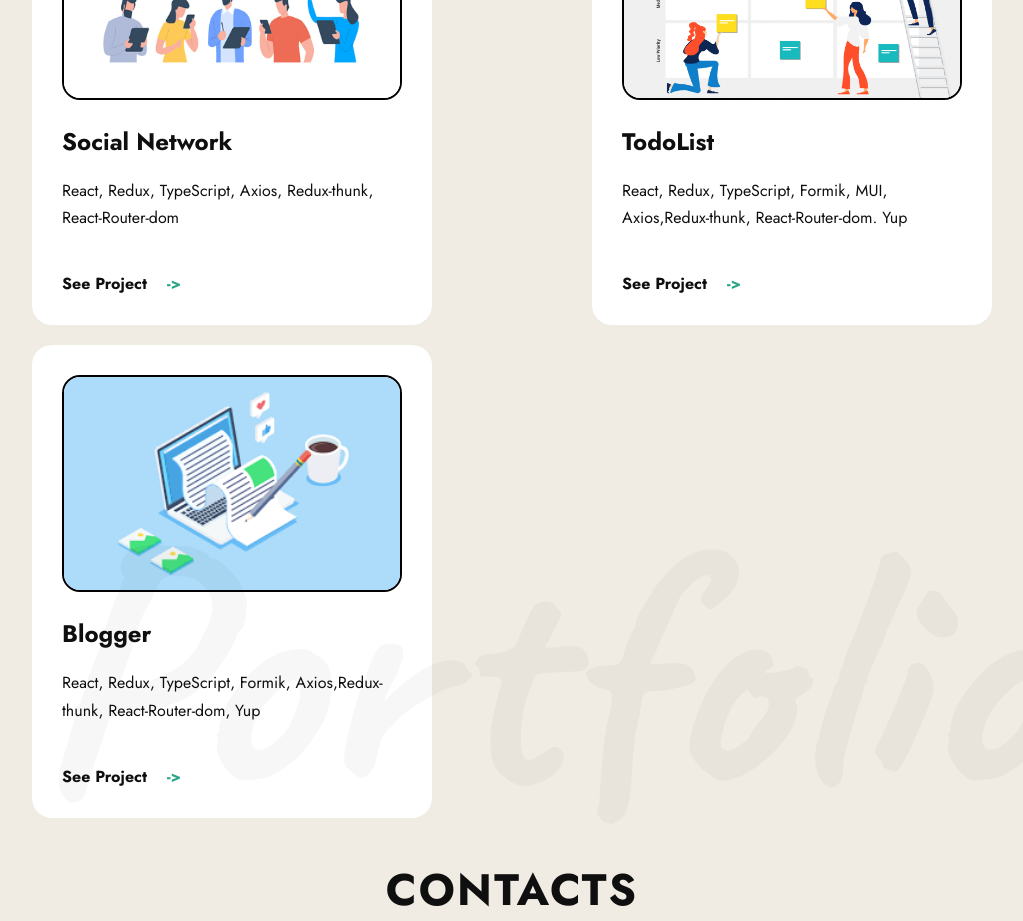
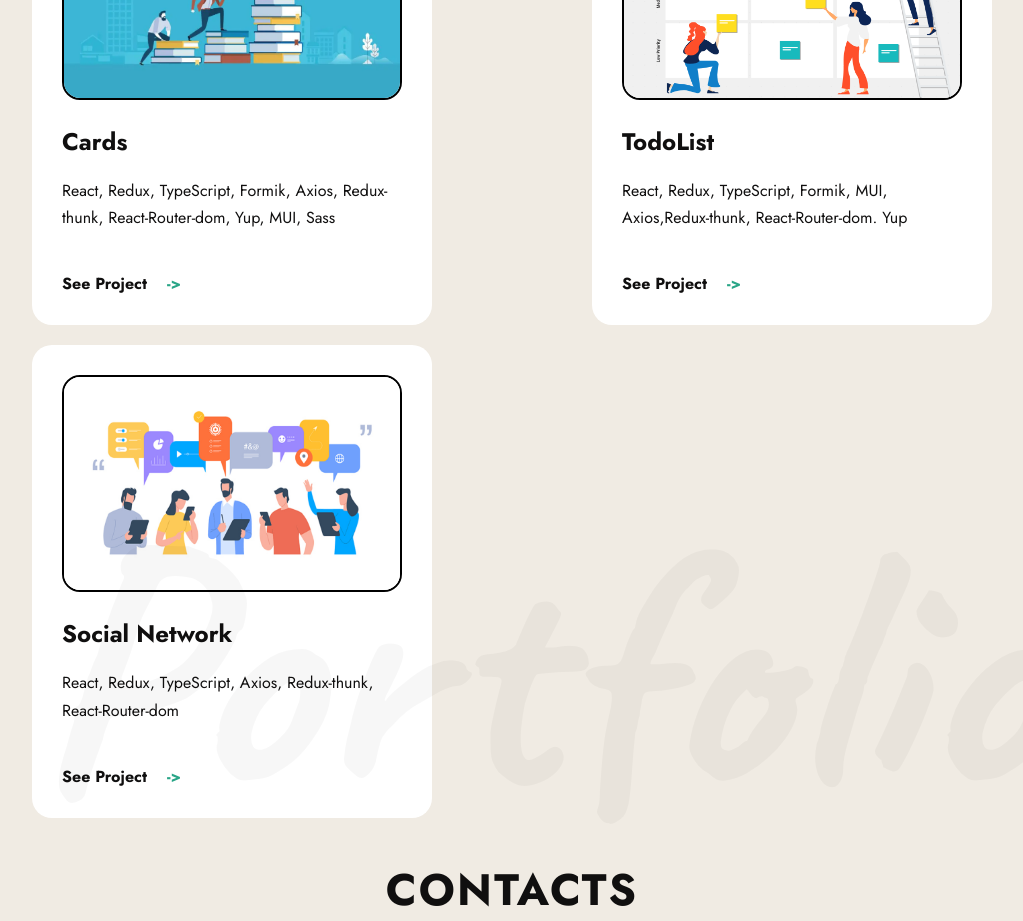
Before and after one commit to Stemmy287/Portfolio, a React (Create React App) app: page / in a window 1280 px wide. Shown: the part 2020-2941 px from the top of the page, without its empty margins (128-1151 px from the left). Built offline with nearby package versions, Linux system fonts and the light colour scheme.

Commit message:
feat: add new portfolio case

```diff
--- a/src/common/utils/svgPropUtil.tsx
+++ b/src/common/utils/svgPropUtil.tsx
@@ -1,7 +1,7 @@
 import React from "react";
 import socNet from '../icons/social-network-app.png'
 import todoList from '../icons/feature-pic-todo-list-blog.png'
-import blogger from '../icons/images.png'
+import cards from '../icons/Learning.jpg.webp'
 
 export const SvgPropUtil = (svgName: string) => {
   return (
@@ -35,7 +35,7 @@ export const imagePropUtil = (imageName: string) => {
         <img src={socNet} alt=""/>) ||
     (imageName === 'todoList' &&
         <img src={todoList} alt=""/>) ||
-    (imageName === 'blogger' &&
-        <img src={blogger} alt=""/>)
+    (imageName === 'cards' &&
+        <img src={cards} alt=""/>)
   )
 }
--- a/src/components/portfolio/Portfolio.tsx
+++ b/src/components/portfolio/Portfolio.tsx
@@ -10,10 +10,10 @@ export const Portfolio = () => {
   const [projects, setProjects] = useState([
     {
       id: 1,
-      title: 'Social Network',
-      description: 'React, Redux, TypeScript, Axios, Redux-thunk, React-Router-dom',
-      img: 'socNet',
-      link: 'https://stemmy287.github.io/samurai-way/'
+      title: 'Cards',
+      description: ' React, Redux, TypeScript, Formik, Axios, Redux-thunk, React-Router-dom, Yup, MUI, Sass',
+      img: 'cards',
+      link: 'https://viziter25.github.io/cards/'
     },
     {
       id: 2,
@@ -24,12 +24,11 @@ export const Portfolio = () => {
     },
     {
       id: 3,
-      title: 'Blogger',
-      description: ' React, Redux, TypeScript, Formik, Axios,Redux-thunk, React-Router-dom, Yup',
-      img: 'blogger',
-      link: 'https://stemmy287.github.io/blogger/'
-    },
-
+      title: 'Social Network',
+      description: 'React, Redux, TypeScript, Axios, Redux-thunk, React-Router-dom',
+      img: 'socNet',
+      link: 'https://stemmy287.github.io/samurai-way/'
+    }
   ])
 
   const projectsMapping = projects.map(el =>
```
Also changed, not shown: src/common/icons/Learning.jpg.webp (added), 1 other file (tests, documents, lock files or other folders).
